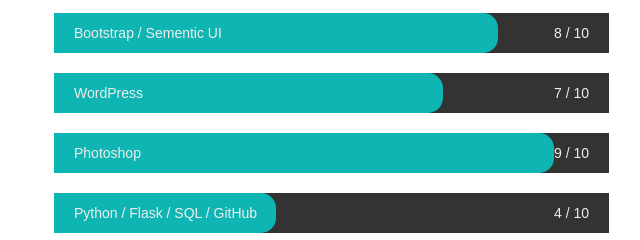
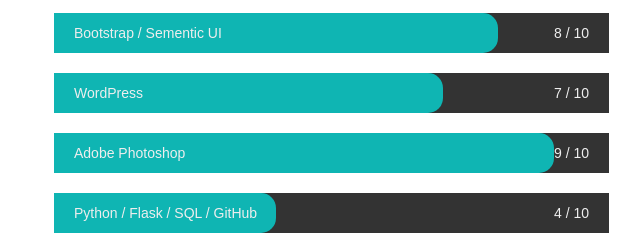
Before and after one commit to jak-ashuraliev/personal_website, a plain HTML site: page index.html in a window 1280 px wide. Shown: the part 3200-3440 px from the top of the page, 601-1241 px from the left. Drawn offline with nearby package versions, Linux system fonts and the light colour scheme.

Commit message:
New skills added

```diff
--- a/index.html
+++ b/index.html
@@ -277,7 +277,7 @@
                 </li>
                 <li>
                   <div class="bar" style="width: 90%; border-top-right-radius: 15px; border-bottom-right-radius: 15px;">
-                    <h5>Photoshop</h5>
+                    <h5>Adobe Photoshop</h5>
                   </div>
                   <span>9 / 10</span>
                 </li>
```
